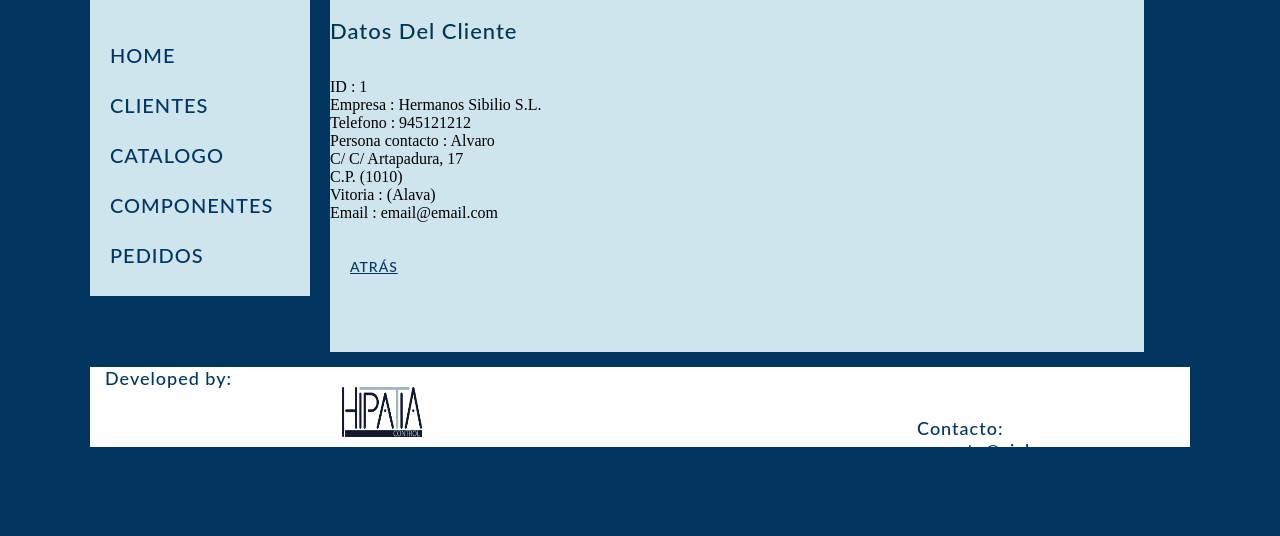
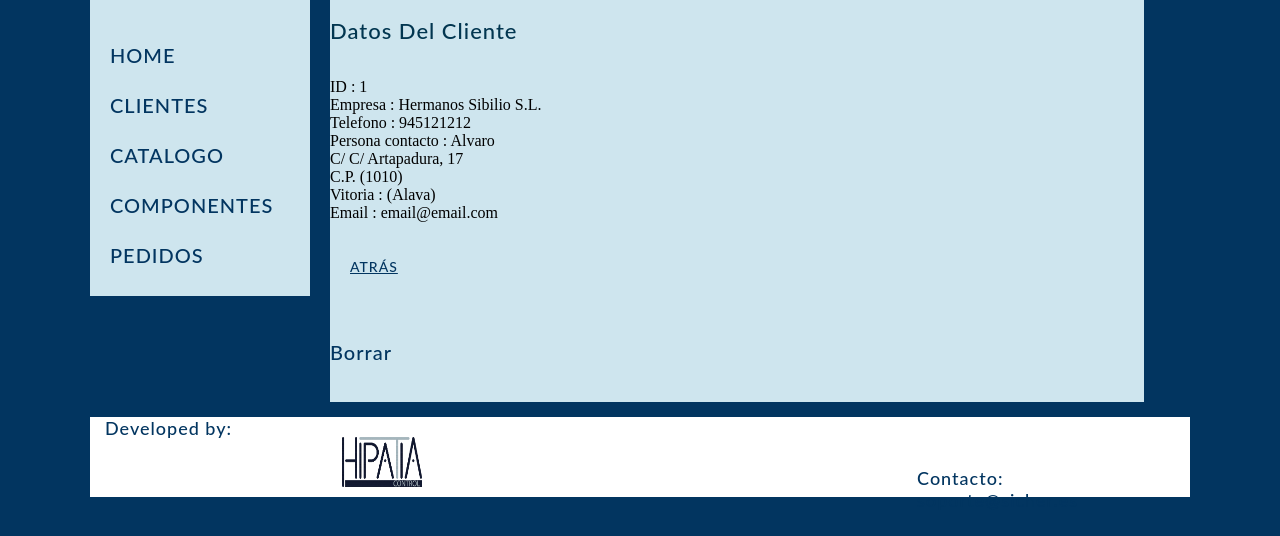
Before and after one commit to MaialenAguilar/TrabajoDjango, a Django app: page /appGestionPedidos/clientes/1/ in a window 1280 px wide. Shown: the part 156-692 px from the top of the page. Run offline with Django 3.2, Linux system fonts and the light colour scheme; data comes from the database, SQL or seed files in the repository.

Commit message:
borrar_cliente

```diff
--- a/gestionPedidos/appGestionPedidos/static/CSS/web_styles.css
+++ b/gestionPedidos/appGestionPedidos/static/CSS/web_styles.css
@@ -382,5 +382,7 @@ thead, tbody { display: block; overflow-y: scroll; }
 tbody, table { height: 180px; }
 
 
+
+
 /* sample width and horizontal scroll bar */
 /*div { width: 200px; overflow-x: auto; }*/
--- a/gestionPedidos/appGestionPedidos/templates/Datos_Cliente.html
+++ b/gestionPedidos/appGestionPedidos/templates/Datos_Cliente.html
@@ -37,4 +37,9 @@
 	{% else %}
 		<p>No existe este departamento.</p>
 	{% endif %}
+<a href="/delete/{{ cliente.id }}"
+          onClick="return confirm('¿Seguro que quieres borrar a {{cliente.nombre}}?');">
+            Borrar
+        </a>
+
 {% endblock %}
--- a/gestionPedidos/appGestionPedidos/templates/clientes.html
+++ b/gestionPedidos/appGestionPedidos/templates/clientes.html
@@ -6,7 +6,7 @@
 <h2 class = "titulos">Listado de clientes</h2>
 
 	<div class = "tabla">
-	<table>
+	<table class="table_clientes">
 		<thead>
 		<tr>
 			<th >ID</th>
@@ -25,5 +25,5 @@
 		</tbody>
 	</table>
 	</div>
-	<a href="{% url 'Añadir_Cliente' %}"><button class ="boton" name="boton">Crear Cliente</button> </a>
+	<a class="anadir_cliente" href="{% url 'Añadir_Cliente' %}"><button class ="boton" name="boton">Crear Cliente</button> </a>
 {% endblock %}
--- a/gestionPedidos/appGestionPedidos/urls.py
+++ b/gestionPedidos/appGestionPedidos/urls.py
@@ -3,18 +3,17 @@ from . import views
 
 urlpatterns = [
 
-
     path('', views.home, name='home'),
     path('clientes/', views.ClientesListView.as_view(), name='clientes'),
-   # path('clientes/<int:cliente_id>/', views.detalle_cliente, name='detalle_cliente'),
+    # path('clientes/<int:cliente_id>/', views.detalle_cliente, name='detalle_cliente'),
     path('clientes/<int:pk>/', views.Detalle_ClienteDetailView.as_view(), name='detalle_cliente'),
-   # path('componentes/', views.componentes, name='componentes'),
+    # path('componentes/', views.componentes, name='componentes'),
     path('componentes/', views.ComponentesListView.as_view(), name='componentes'),
-   # path('componentes/<int:componente_id>/', views.detalle_componentes, name='detalle_componentes'),
+    # path('componentes/<int:componente_id>/', views.detalle_componentes, name='detalle_componentes'),
     path('componentes/<int:pk>/', views.Detalle_CompoentesDetailView.as_view(), name='detalle_componentes'),
     path('categorias/', views.categorias, name='categorias'),
-   # path('categorias/', views.CategoriasListView.as_view(), name='categorias'),
-      path('productos/', views.ProductosListView.as_view(), name='productos'),
+    # path('categorias/', views.CategoriasListView.as_view(), name='categorias'),
+    path('productos/', views.ProductosListView.as_view(), name='productos'),
     path('conectores/', views.ConectoresListView.as_view(), name='conectores'),
     path('modulos/', views.ModulosListView.as_view(), name='modulos'),
     path('iluminacion/', views.IluminacionListView.as_view(), name='iluminacion'),
@@ -25,16 +24,15 @@ urlpatterns = [
     path('multimedia/', views.MultimediaListView.as_view(), name='multimedia'),
     path('hogar/', views.HogarListView.as_view(), name='hogar'),
     path('automovil/', views.AutomovilListView.as_view(), name='automovil'),
-   # path('productos/<int:producto_id>/', views.detalle_productos, name='detalle_productos'),
-     path('productos/<int:pk>/', views.Detalle_ProductosDetailView.as_view(), name='detalle_productos'),
-   # path('pedidos/', views.pedidos, name='pedidos'),
+    # path('productos/<int:producto_id>/', views.detalle_productos, name='detalle_productos'),
+    path('productos/<int:pk>/', views.Detalle_ProductosDetailView.as_view(), name='detalle_productos'),
+    # path('pedidos/', views.pedidos, name='pedidos'),
     path('pedidos/', views.PedidosListView.as_view(), name='pedidos'),
-   # path('pedidos/<int:pedido_id>/', views.detalle_pedidos, name='detalle_pedidos')
+    # path('pedidos/<int:pedido_id>/', views.detalle_pedidos, name='detalle_pedidos')
     path('pedidos/<int:pk>/', views.Detalle_PedidosDetailView.as_view(), name='detalle_pedidos'),
     path('pedidos/crear/', views.CrearPedidoView.as_view(), name='crear_pedido'),
     path('productos/crear/', views.CrearProductoView.as_view(), name='Insertar_Producto'),
-    path('clientes/crear/', views.CrearClienteView.as_view(), name='Añadir_Cliente')
-
-
+    path('clientes/crear/', views.CrearClienteView.as_view(), name='Añadir_Cliente'),
+    path('clientes/delete/<int:cliente_id>/', views.delete, name='borrar_cliente')
 
 ]
--- a/gestionPedidos/appGestionPedidos/views.py
+++ b/gestionPedidos/appGestionPedidos/views.py
@@ -1,4 +1,3 @@
-
 from .models import Cliente, Componente, Categoria, Producto, Pedido
 from django.http import HttpResponse, Http404
 from django.shortcuts import get_object_or_404, get_list_or_404
@@ -9,12 +8,14 @@ from django.shortcuts import render
 from django.shortcuts import render, redirect
 from django.views.generic import ListView, DetailView
 from django.views import View
-from .forms import PedidoForm, ProductoForm , ClienteForm
+from .forms import PedidoForm, ProductoForm, ClienteForm
 
-#DEVUELVE UNA PANTALLA ESTATICA QUE ES LA DE INICIO
+
+# DEVUELVE UNA PANTALLA ESTATICA QUE ES LA DE INICIO
 
 def home(request):
     return render(request, 'home.html')
+
 
 # DEVUELVE EL LISTADO DE CLIENTES
 
@@ -40,6 +41,19 @@ class Detalle_ClienteDetailView(DetailView):
         context = super(Detalle_ClienteDetailView, self).get_context_data(**kwargs)
         context['Titulo_pagina'] = 'Datos de cliente'
         return context
+
+
+# BORRA CLIENTE
+
+# delete view for details
+
+def delete(request, cliente_id):
+    # Recuperamos la instancia de la persona y la borramos
+    instancia = Cliente.objects.get(id=cliente_id)
+    instancia.delete()
+
+    # Después redireccionamos de nuevo a la lista
+    return redirect('/')
 
 
 # DEVUELVE LISTADO DE COMPONENTES
@@ -70,7 +84,7 @@ class Detalle_CompoentesDetailView(DetailView):
 
 # DEVUELVE EL LISTADO DE CATEGORIAS
 
-#class CategoriasListView(ListView):
+# class CategoriasListView(ListView):
 #    model = Categoria
 #   template_name = 'categorias.html'
 #   queryset = Categoria.objects.order_by('nombre')
@@ -84,6 +98,7 @@ class Detalle_CompoentesDetailView(DetailView):
 def categorias(request):
     return render(request, 'categorias.html')
 
+
 # DEVUELVE EL LISTADO DE PRODUCTOS, CATEGORIA CONECTORES
 
 class ConectoresListView(ListView):
@@ -96,6 +111,7 @@ class ConectoresListView(ListView):
         context = super(ConectoresListView, self).get_context_data(**kwargs)
         context['Titulo_pagina'] = 'Listado de Conectores'
         return context
+
 
 # DEVUELVE EL LISTADO DE PRODUCTOS, CATEGORIA MODULOS
 
@@ -122,6 +138,7 @@ class Detalle_ProductosDetailView(DetailView):
         context['Titulo_pagina'] = 'Datos del producto'
         return context
 
+
 # DEVUELVE EL LISTADO DE PRODUCTOS, CATEGORIA ILUMINACION
 
 class IluminacionListView(ListView):
@@ -134,6 +151,7 @@ class IluminacionListView(ListView):
         context = super(IluminacionListView, self).get_context_data(**kwargs)
         context['Titulo_pagina'] = 'Listado de productos'
         return context
+
 
 # DEVUELVE EL LISTADO DE PRODUCTOS, CATEGORIA OCIO
 
@@ -148,6 +166,7 @@ class OcioListView(ListView):
         context['Titulo_pagina'] = 'Listado de productos'
         return context
 
+
 # DEVUELVE EL LISTADO DE PRODUCTOS, CATEGORIA ENERGIA
 
 class EnergiaListView(ListView):
@@ -160,6 +179,7 @@ class EnergiaListView(ListView):
         context = super(EnergiaListView, self).get_context_data(**kwargs)
         context['Titulo_pagina'] = 'Listado de productos'
         return context
+
 
 # DEVUELVE EL LISTADO DE PRODUCTOS, CATEGORIA SEGURIDAD
 
@@ -174,6 +194,7 @@ class SeguridadListView(ListView):
         context['Titulo_pagina'] = 'Listado de productos'
         return context
 
+
 # DEVUELVE EL LISTADO DE PRODUCTOS, CATEGORIA LUZ Y SONIDO
 
 class SonidoListView(ListView):
@@ -186,6 +207,7 @@ class SonidoListView(ListView):
         context = super(SonidoListView, self).get_context_data(**kwargs)
         context['Titulo_pagina'] = 'Listado de productos'
         return context
+
 
 # DEVUELVE EL LISTADO DE PRODUCTOS, CATEGORIA MULTIMEDIA
 
@@ -200,6 +222,7 @@ class MultimediaListView(ListView):
         context['Titulo_pagina'] = 'Listado de productos'
         return context
 
+
 # DEVUELVE EL LISTADO DE PRODUCTOS, CATEGORIA HOGAR
 
 class HogarListView(ListView):
@@ -213,6 +236,7 @@ class HogarListView(ListView):
         context['Titulo_pagina'] = 'Listado de productos'
         return context
 
+
 # DEVUELVE EL LISTADO DE PRODUCTOS, CATEGORIA AUTOMOVIL
 
 class AutomovilListView(ListView):
@@ -225,12 +249,6 @@ class AutomovilListView(ListView):
         context = super(AutomovilListView, self).get_context_data(**kwargs)
         context['Titulo_pagina'] = 'Listado de productos'
         return context
-
-
-
-
-
-
 
 
 # DEVUELVE LISTA DE PEDIDOS
@@ -314,6 +332,7 @@ class CrearProductoView(View):
 
         return render(request, 'Insertar_Producto.html', {'form': form})
 
+
 # AÑADIR CLIENTE NUEVO
 
 class CrearClienteView(View):
@@ -338,11 +357,11 @@ class CrearClienteView(View):
 
 class ProductosListView(ListView):
     model = Producto
-    template_name ='productos.html'
+    template_name = 'productos.html'
     queryset = Producto.objects.order_by('nombre')
-    context_object_name ='lista_productos'
+    context_object_name = 'lista_productos'
 
     def get_context_data(self, **kwargs):
-        context= super(ProductosListView, self).get_context_data(**kwargs)
-        context['Titulo_pagina']='Listado de productos'
+        context = super(ProductosListView, self).get_context_data(**kwargs)
+        context['Titulo_pagina'] = 'Listado de productos'
         return context
```
